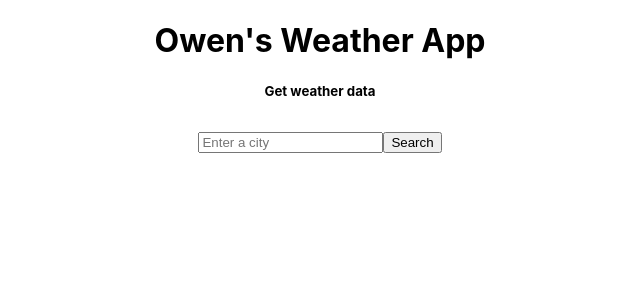
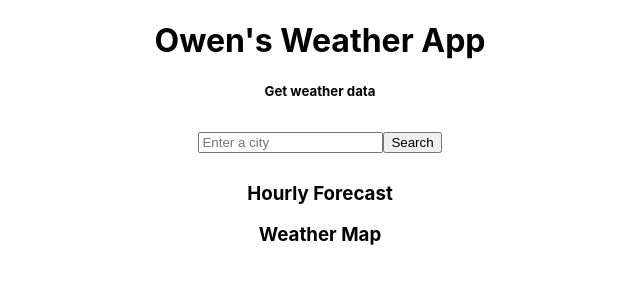
Before and after one commit to ojones311/weatherapp, a React (Create React App) app in the folder client/: page / in a window 1280 px wide. Shown: the top 300 px of the page, without its empty margins (320-960 px from the left). Built offline with nearby package versions, Linux system fonts and the light colour scheme.

Commit message:
added rechart and hourly weather api req

```diff
--- a/client/package.json
+++ b/client/package.json
@@ -12,6 +12,7 @@
     "react-dom": "^18.2.0",
     "react-hook-form": "^7.45.0",
     "react-scripts": "5.0.1",
+    "recharts": "^2.7.2",
     "web-vitals": "^2.1.4"
   },
   "scripts": {
--- a/client/src/App.js
+++ b/client/src/App.js
@@ -5,13 +5,15 @@ import {useState, useEffect} from 'react'
 import { Header } from './Components/Header';
 import { InputCity } from './Components/InputCity';
 import { ShowWeather } from './Components/ShowWeather';
+import { HourlyForecast } from './Components/HourlyForecast';
+import { WeatherMap } from './Components/WeatherMap'
 
 function App() {
 
   const [inputCity, setInputCity] = useState('')
   const [cityName, setCityName] = useState('')
   const [weatherData, setWeatherData] = useState({});
-  const [ error, setError ] = useState(false)
+  const [error, setError] = useState(false)
 
 
   useEffect(()=> {
@@ -54,6 +56,10 @@ function App() {
       <ShowWeather
         data={weatherData}
       />
+      <HourlyForecast
+        data={weatherData}
+      />
+      <WeatherMap />
     </div>
   );
 }
--- /dev/null
+++ b/client/src/Components/HourlyForecast.js
@@ -0,0 +1,47 @@
+import {useState, useEffect} from 'react'
+import { LineChart, Line } from 'recharts';
+
+export const HourlyForecast = ({data}) => {
+
+    const longitude = data.coord ? data.coord.lon : null;
+    const latitude = data.coord ? data.coord.lat : null;
+
+    const [hourlyForecast, setHourlyForecast] = useState([])
+    const [ error, setError ] = useState(false)
+
+    //data.dt_text
+    useEffect(()=> {
+        if(latitude && longitude){
+            fetch(`https://api.openweathermap.org/data/2.5/forecast?lat=${latitude}&lon=${longitude}&cnt=8&appid=${process.env.REACT_APP_WEATHER_API_KEY}`)
+            .then((response) => response.json())
+            .then((data)=> {
+                console.log(data)
+                setHourlyForecast(data)
+            })
+            .catch((error)=> {
+                setError(true)
+                console.log(error.message)
+            })
+        }
+    }, [latitude,longitude])
+
+
+    return (
+        <div>
+            <div>
+                <h3>Hourly Forecast</h3>
+                {hourlyForecast.length > 0 &&
+                    <LineChart
+                        width={400}
+                        height={400}
+                        data={''}
+                        margin={{ top: 5, right: 20, left: 10, bottom: 5 }}>
+
+
+                    </LineChart>
+                }
+
+            </div>
+        </div>
+    )
+}
--- /dev/null
+++ b/client/src/Components/WeatherMap.js
@@ -0,0 +1,11 @@
+import React from 'react'
+
+export const WeatherMap = () => {
+    return (
+        <div>
+            <div>
+                <h3>Weather Map</h3>
+            </div>
+        </div>
+    )
+}
```
Also changed, not shown: client/src/Components/ShowWeather.js (line endings or trailing spaces), 1 other file (tests, documents, lock files or other folders).
